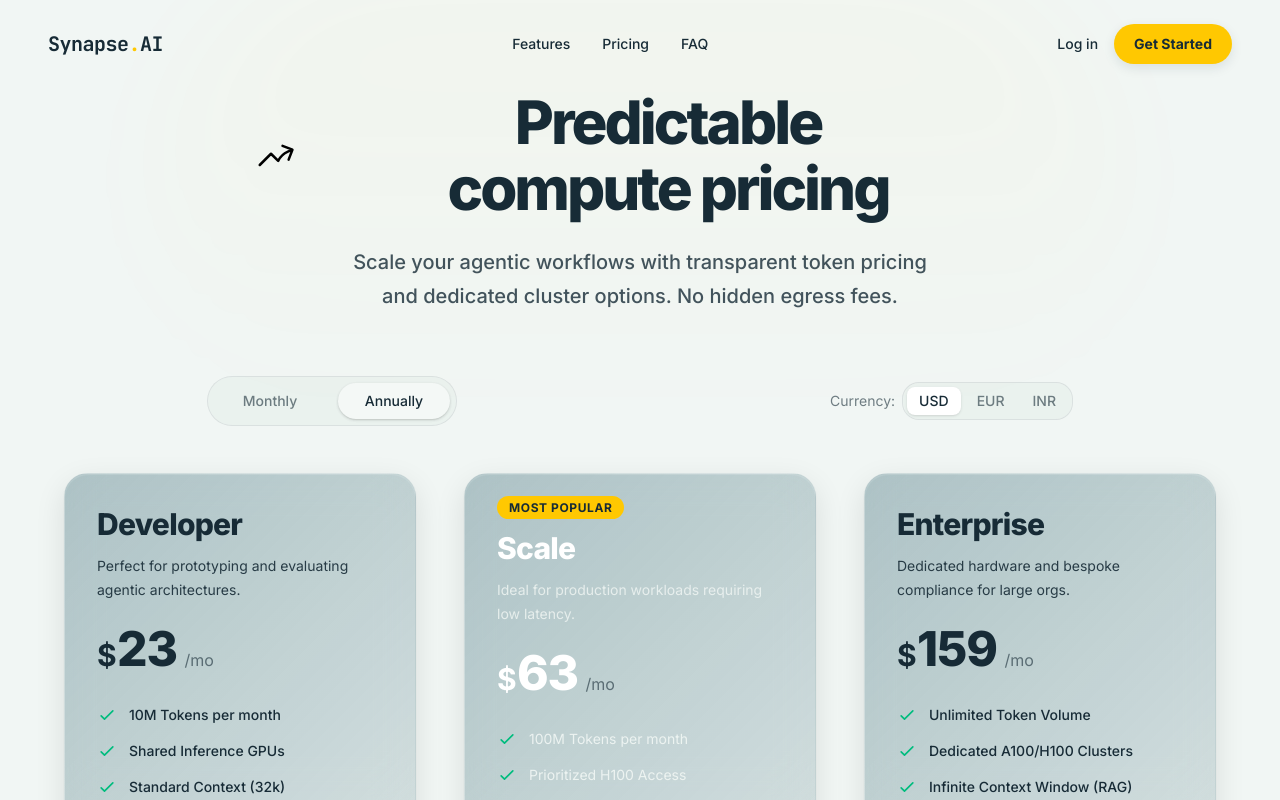
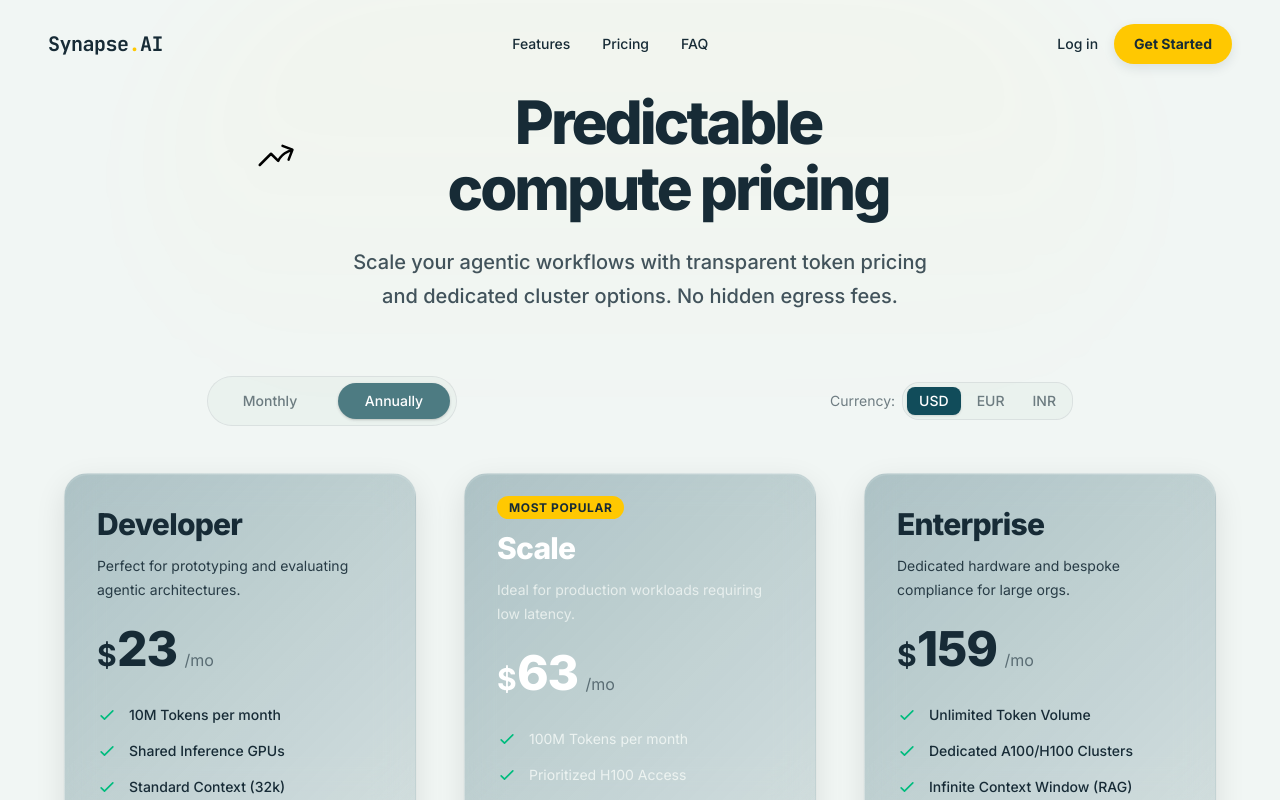
Before and after one commit to Akshat-240/FrontEnd-Battle-3.0, a Next.js app: page / in a window 1280 px wide. Both pictures are taken after a click on the button "Annually". Shown: the part 4852-5652 px from the top of the page. Built offline with nearby package versions, Linux system fonts and the light colour scheme.

Commit message:
Force active toggle text to be white unconditionally

```diff
--- a/src/components/pricing/PricingControls.tsx
+++ b/src/components/pricing/PricingControls.tsx
@@ -13,15 +13,15 @@
           aria-pressed={false}
           className="relative w-28 py-2 text-sm font-medium rounded-full transition-colors duration-200 focus-visible:outline-none focus-visible:ring-2 focus-visible:ring-forsythia text-oceanic/60 hover:text-oceanic dark:text-arctic/70 dark:hover:text-white"
         >
-          <div className="toggle-bg hidden absolute inset-0 bg-white dark:bg-nocturnal rounded-full shadow-sm -z-10 animate-price"></div>
+          <div className="toggle-bg hidden absolute inset-0 bg-nocturnal rounded-full shadow-sm -z-10 animate-price"></div>
           Monthly
         </button>
         <button
           id="btn-annual"
           aria-pressed={true}
-          className="relative w-28 py-2 text-sm font-medium rounded-full transition-colors duration-200 focus-visible:outline-none focus-visible:ring-2 focus-visible:ring-forsythia text-oceanic dark:text-white shadow-sm"
+          className="relative w-28 py-2 text-sm font-medium rounded-full transition-colors duration-200 focus-visible:outline-none focus-visible:ring-2 focus-visible:ring-forsythia text-white shadow-sm"
         >
-          <div className="toggle-bg absolute inset-0 bg-white dark:bg-nocturnal rounded-full shadow-sm -z-10 animate-price"></div>
+          <div className="toggle-bg absolute inset-0 bg-nocturnal rounded-full shadow-sm -z-10 animate-price"></div>
           Annually
         </button>
       </div>
@@ -37,7 +37,7 @@
               aria-pressed={c === 'USD'}
               className={`currency-btn px-3 py-1 text-sm font-medium rounded-md transition-colors focus-visible:outline-none focus-visible:ring-2 focus-visible:ring-forsythia ${
                 c === 'USD'
-                  ? 'bg-white dark:bg-nocturnal text-oceanic dark:text-white shadow-sm'
+                  ? 'bg-nocturnal text-white shadow-sm'
                   : 'text-oceanic/60 hover:text-oceanic dark:text-arctic/70 dark:hover:text-white'
               }`}
             >
--- a/src/components/pricing/PricingSection.tsx
+++ b/src/components/pricing/PricingSection.tsx
@@ -58,7 +58,7 @@
         btnMonthly.setAttribute('aria-pressed', (!isAnn).toString());
         btnAnnual.setAttribute('aria-pressed', isAnn.toString());
 
-        const activeClass = 'text-oceanic dark:text-white shadow-sm'.split(' ');
+        const activeClass = 'text-white shadow-sm'.split(' ');
         const inactiveClass = 'text-oceanic/60 hover:text-oceanic dark:text-arctic/70 dark:hover:text-white'.split(' ');
 
         if (isAnn) {
@@ -85,7 +85,7 @@
         const c = btn.getAttribute('data-currency');
         if (c === curr) {
           btn.setAttribute('aria-pressed', 'true');
-          btn.className = 'currency-btn px-3 py-1 text-sm font-medium rounded-md transition-colors focus-visible:outline-none focus-visible:ring-2 focus-visible:ring-forsythia bg-white dark:bg-nocturnal text-oceanic dark:text-white shadow-sm';
+          btn.className = 'currency-btn px-3 py-1 text-sm font-medium rounded-md transition-colors focus-visible:outline-none focus-visible:ring-2 focus-visible:ring-forsythia bg-nocturnal text-white shadow-sm';
         } else {
           btn.setAttribute('aria-pressed', 'false');
           btn.className = 'currency-btn px-3 py-1 text-sm font-medium rounded-md transition-colors focus-visible:outline-none focus-visible:ring-2 focus-visible:ring-forsythia text-oceanic/60 hover:text-oceanic dark:text-arctic/70 dark:hover:text-white';
```
